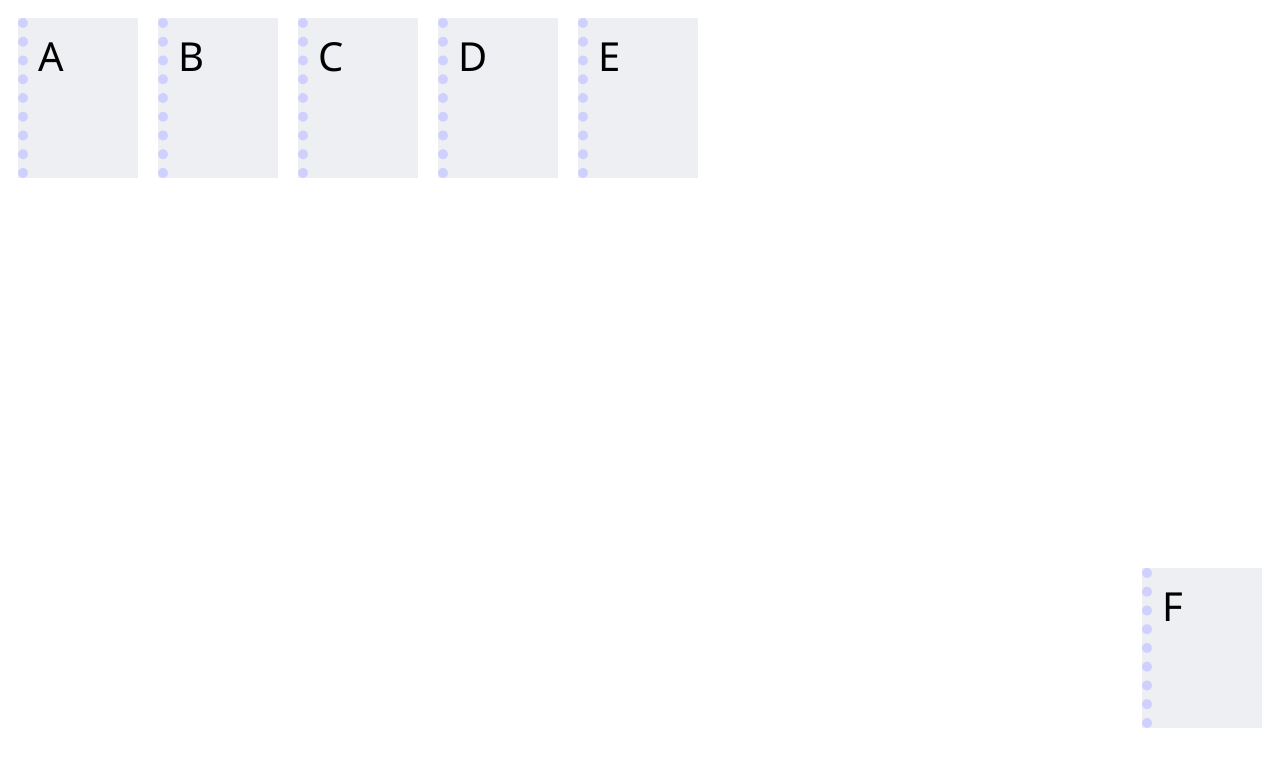
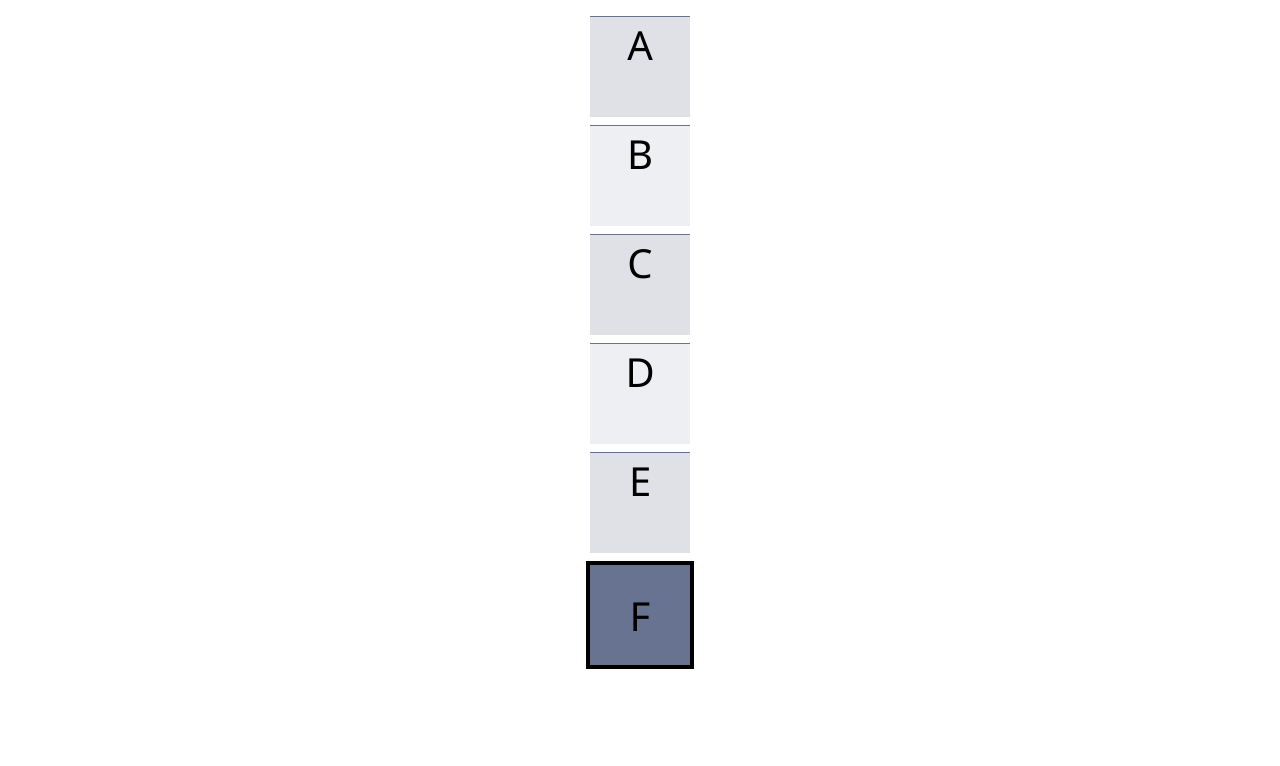
Before and after one commit to Udval881/udvalg.github.io, a plain HTML site: page index.html in a window 1280 px wide. Drawn offline with Linux system fonts and the light colour scheme; a web font is replaced by a local one.

Commit message:
Update index.html

```diff
--- a/index.html
+++ b/index.html
@@ -5,8 +5,8 @@
     <meta http-equiv="X-UA-Compatible" content="IE=edge">
     <meta name="viewport" content="width=device-width, initial-scale=1.0">
     <title>ICSI301 Лабаратори-1</title>
-<!--     <link rel="stylesheet" href="styleA.css"> -->
-    <link rel="stylesheet" href="styleB.css">
+    <link rel="stylesheet" href="styleA.css">
+<!--     <link rel="stylesheet" href="styleB.css"> -->
     <link rel="stylesheet" href="styleC.css">
 </head>
 <body>
```
